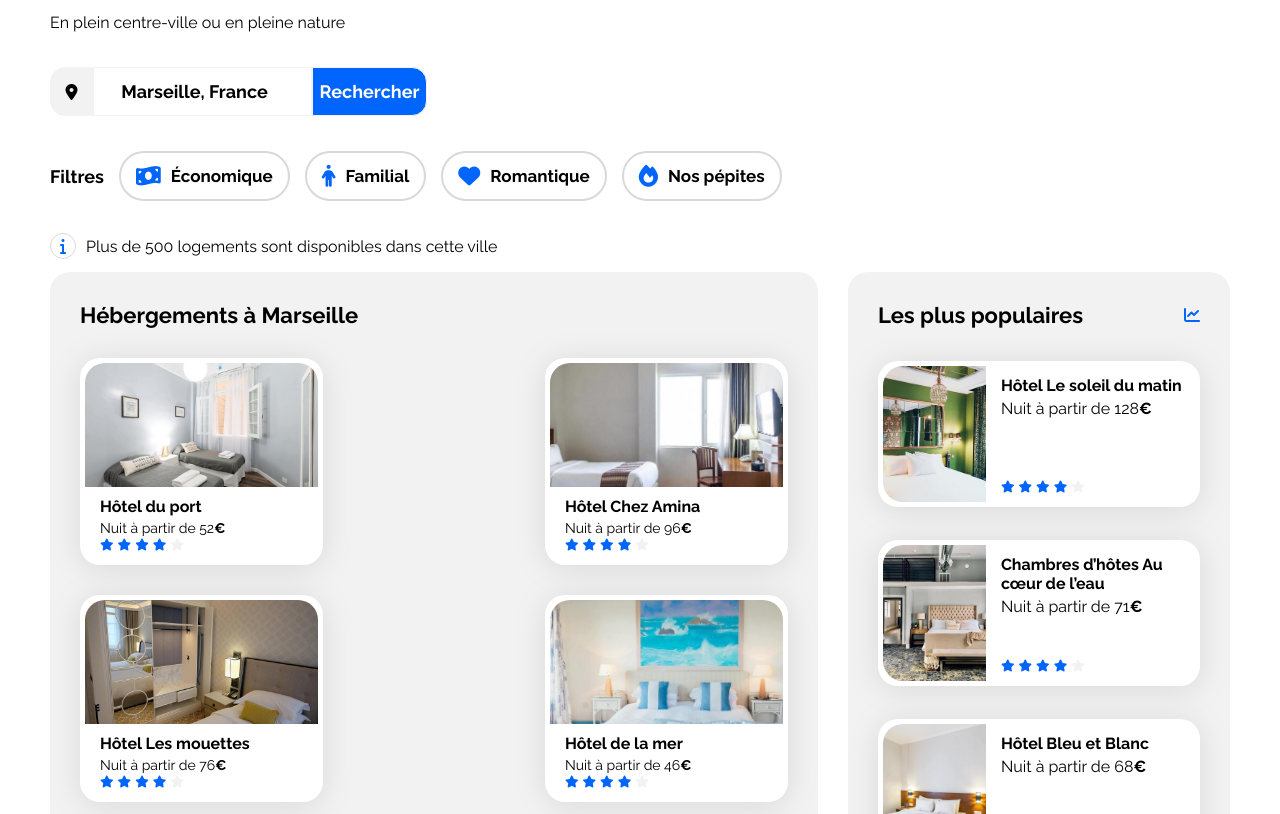
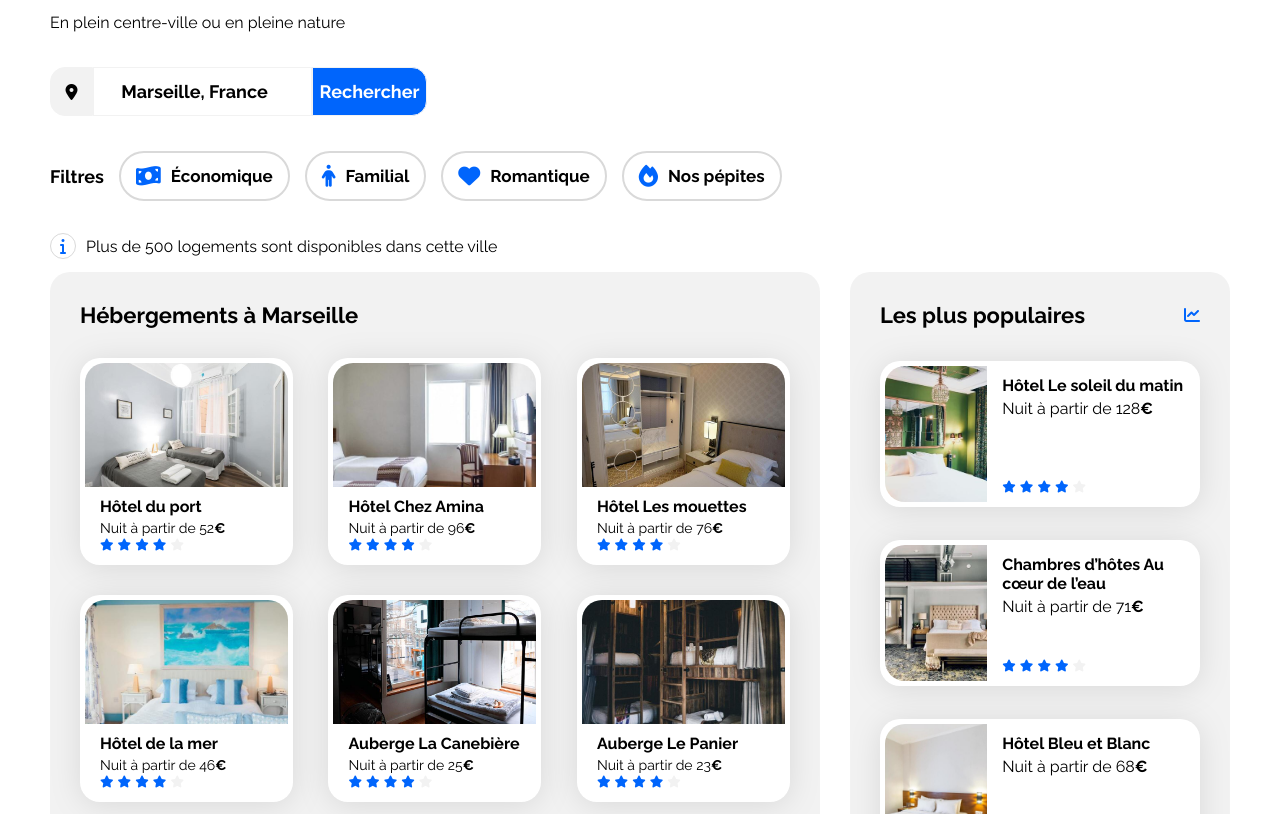
Before and after one commit to Celia-Haro/CH-Booki, a plain HTML site: page index.html in a window 1280 px wide. Shown: the part 138-952 px from the top of the page. Drawn offline with Linux system fonts and the light colour scheme.

Commit message:
Fix wrap cartes hébergements

```diff
--- a/css/style.css
+++ b/css/style.css
@@ -241,7 +241,7 @@ input.search::placeholder {
 
 /****** Hebergements ***********/
 .hostings {
-  width: 871px;
+  width: 67%;
   margin-right: 30px;
 }
 
@@ -251,6 +251,10 @@ input.search::placeholder {
   justify-content: space-between;
 }
 
+.hostings-cards a {
+  width: 30%;
+}
+
 .hostings-cards .card {
   display: flex;
   flex-direction: column;
@@ -258,7 +262,6 @@ input.search::placeholder {
 }
 
 .hostings-cards img {
-  width: 233px;
   height: 124px;
   border-top-left-radius: 20px;
   border-top-right-radius: 20px;
@@ -299,7 +302,7 @@ input.search::placeholder {
 
 /****** Populaires ***********/
 .popular {
-  width: 429px;
+  width: 33%;
 }
 
 .popular-title {
```
